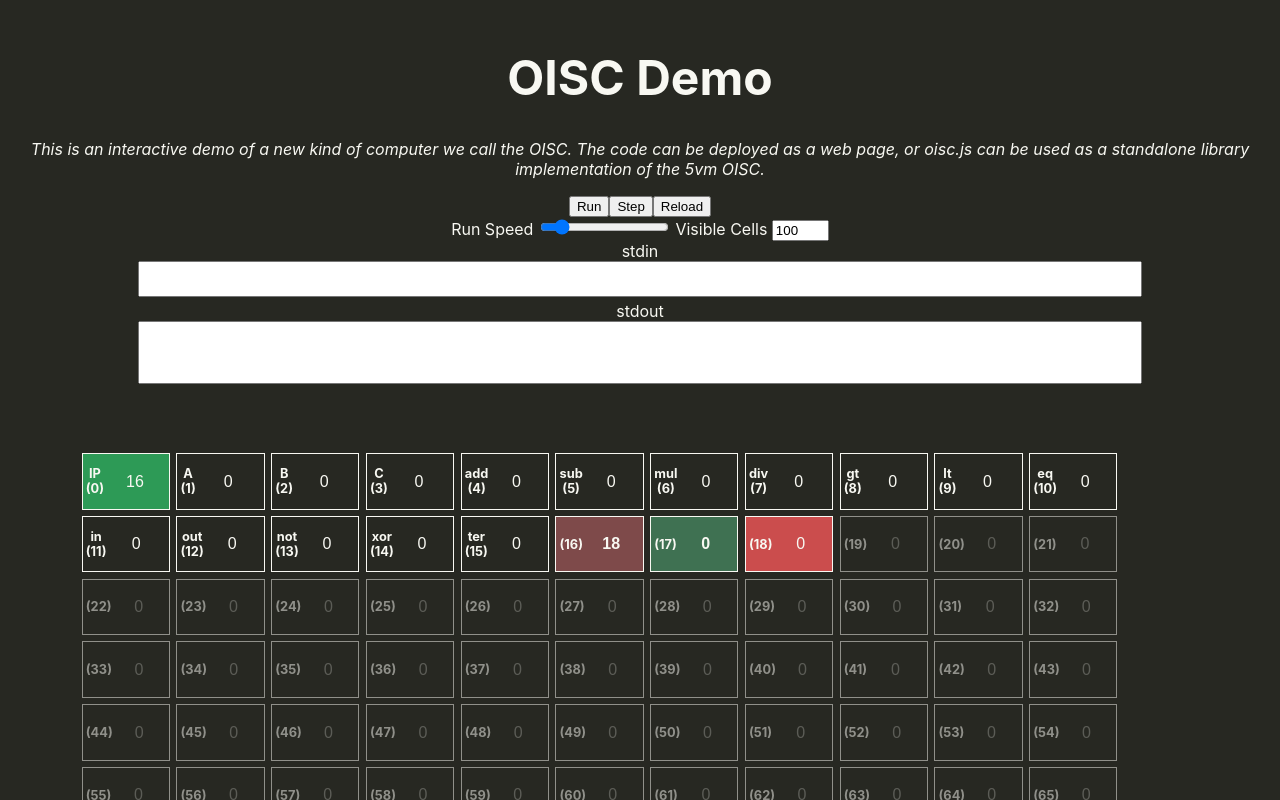
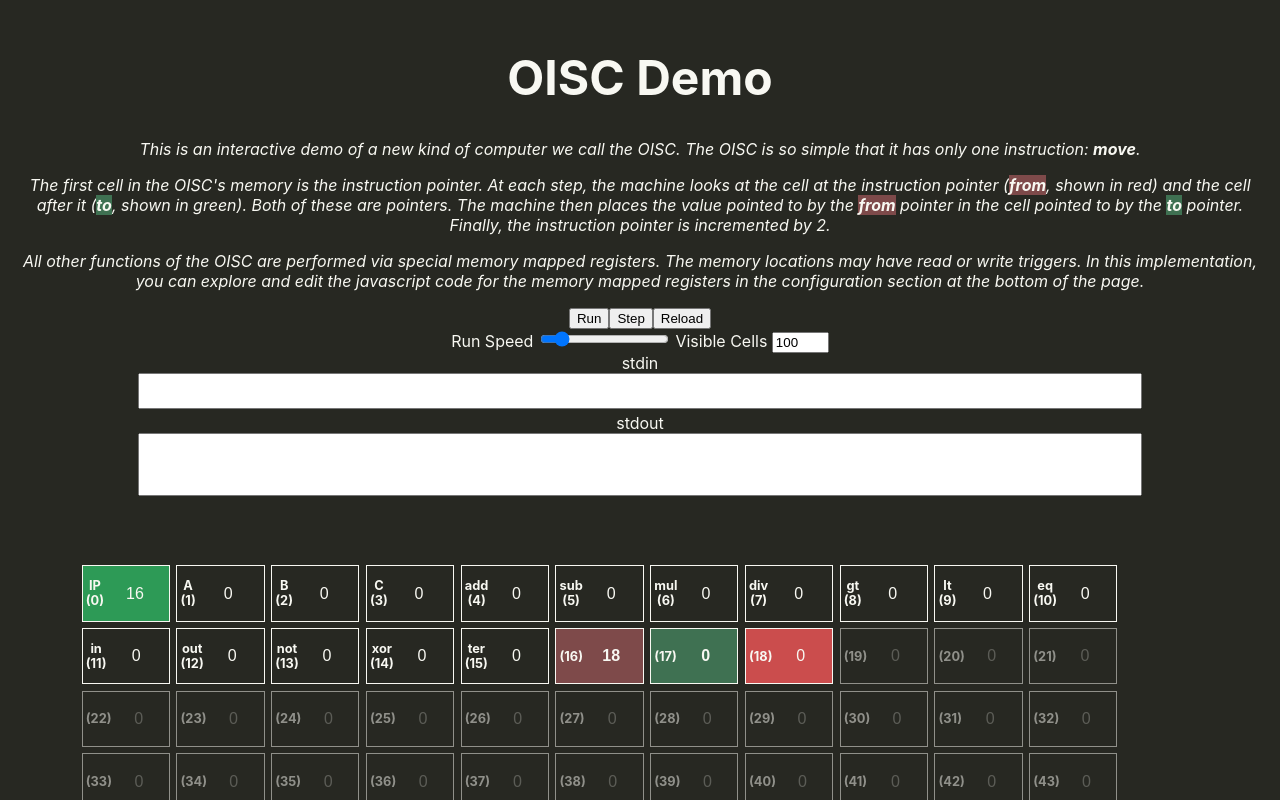
Before and after one commit to mpcrlab/oisc-js, a React (Create React App) app: page / in a window 1280 px wide. Shown: the top 800 px of the page. Built offline with nearby package versions, Linux system fonts and the light colour scheme.

Commit message:
Improve explanation

```diff
--- a/src/App.tsx
+++ b/src/App.tsx
@@ -11,9 +11,29 @@ class App extends React.Component {
                 </header>
                 <p className="App-intro">
                     This is an interactive demo of a new kind of computer we
-                    call the OISC. The code can be deployed as a web page, or
-                    oisc.js can be used as a standalone library implementation
-                    of the 5vm OISC.
+                    call the OISC. The OISC is so simple that it has only one
+                    instruction: <b>move</b>.
+                </p>
+                <p className="App-intro">
+                    The first cell in the OISC's memory is the instruction
+                    pointer. At each step, the machine looks at the cell at the
+                    instruction pointer (
+                    <b className="oisc-cell-source-pointer">from</b>, shown in
+                    red) and the cell after it (
+                    <b className="oisc-cell-target-pointer">to</b>, shown in
+                    green). Both of these are pointers. The machine then places
+                    the value pointed to by the{' '}
+                    <b className="oisc-cell-source-pointer">from</b> pointer in
+                    the cell pointed to by the{' '}
+                    <b className="oisc-cell-target-pointer">to</b> pointer.
+                    Finally, the instruction pointer is incremented by 2.
+                </p>
+                <p className="App-intro">
+                    All other functions of the OISC are performed via special
+                    memory mapped registers. The memory locations may have read
+                    or write triggers. In this implementation, you can explore
+                    and edit the javascript code for the memory mapped registers
+                    in the configuration section at the bottom of the page.
                 </p>
                 <OISCVisualizer />
             </div>
```
